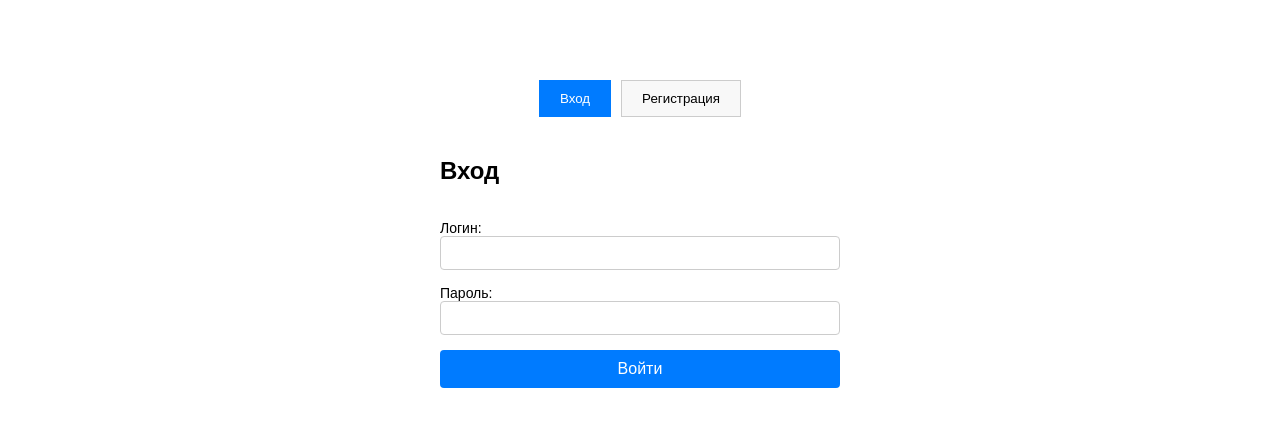
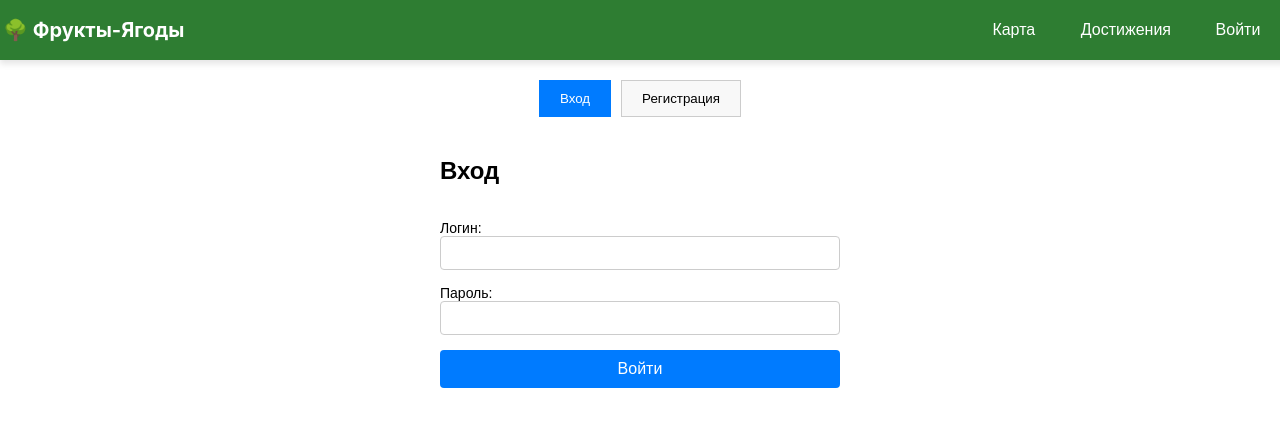
Before and after one commit to gm116/fruitsBerries, a React (Create React App) app in the folder frontend/: page /auth in a window 1280 px wide. Shown: the top 426 px of the page. Built offline with nearby package versions, Linux system fonts and the light colour scheme.

Commit message:
feat: добавил header с кнопками действия

```diff
--- a/frontend/src/App.js
+++ b/frontend/src/App.js
@@ -13,7 +13,7 @@ const App = () => {
     return (
         <Router>
             <div className="App">
-
+                <Header setShowAddTreeForm={setShowAddTreeForm}/>
                 <Routes>
                     <Route path="/auth" element={<AuthPage/>}/>
                     <Route
--- /dev/null
+++ b/frontend/src/components/Header/Header.css
@@ -0,0 +1,76 @@
+.header {
+    position: fixed;
+    top: 0;
+    left: 0;
+    width: 100%;
+    height: 60px;
+    background: #2E7D32;
+    color: white;
+    display: flex;
+    align-items: center;
+    justify-content: space-between;
+    box-shadow: 0 4px 6px rgba(0, 0, 0, 0.1);
+    z-index: 1000;
+    overflow: hidden; /* Фиксируем элементы внутри */
+    padding: 0 3px; /* Добавляем немного отступов */
+}
+
+.logo {
+    font-size: 20px;
+    font-weight: bold;
+    cursor: pointer;
+}
+
+/* Блок с кнопками */
+.nav-links {
+    display: flex;
+    gap: 10px;
+}
+
+/* Общие стили для всех кнопок */
+.nav-links button {
+    background: none;
+    border: none;
+    color: white;
+    font-size: 16px;
+    cursor: pointer;
+    padding: 8px 12px;
+    transition: background 0.3s ease, transform 0.2s ease;
+    white-space: nowrap;
+    text-align: center;
+    min-width: 90px;
+    border-radius: 5px;
+    box-sizing: border-box;
+}
+
+.nav-links button:hover {
+    background: rgba(255, 255, 255, 0.2);
+    transform: scale(1.05);
+}
+
+/* Кнопка выхода */
+.logout-btn {
+    background: #D32F2F;
+}
+
+.logout-btn:hover {
+    background: #B71C1C;
+}
+
+/* Кнопка входа */
+.login-btn {
+    background: #0277BD;
+}
+
+.login-btn:hover {
+    background: #01579B;
+}
+
+/* Кнопка добавления растения */
+.add-plant-btn {
+    background: #FF9800;
+}
+
+.add-plant-btn:hover {
+    background: #F57C00;
+}
--- /dev/null
+++ b/frontend/src/components/Header/Header.jsx
@@ -0,0 +1,42 @@
+import React, { useState, useEffect } from "react";
+import { useNavigate, useLocation } from "react-router-dom";
+import "./Header.css";
+
+const Header = ({ setShowAddTreeForm }) => {
+    const [isAuthenticated, setIsAuthenticated] = useState(!!localStorage.getItem("token"));
+    const navigate = useNavigate();
+    const location = useLocation();
+
+    useEffect(() => {
+        setIsAuthenticated(!!localStorage.getItem("token"));
+    }, [location.pathname]);
+
+    const handleLogout = () => {
+        localStorage.removeItem("token");
+        setIsAuthenticated(false);
+        navigate("/auth");
+    };
+
+    return (
+        <header className="header">
+            <div className="logo" onClick={() => navigate("/")}>🌳 Фрукты-Ягоды</div>
+            <nav className="nav-links">
+                <button onClick={() => navigate("/")}>Карта</button>
+                <button onClick={() => navigate("/achievements")}>Достижения</button>
+                {isAuthenticated ? (
+                    <>
+                        <button onClick={() => navigate("/profile")}>Профиль</button>
+                        <button className="add-plant-btn" onClick={() => setShowAddTreeForm(true)}>
+                            Добавить растение
+                        </button>
+                        <button className="logout-btn" onClick={handleLogout}>Выйти</button>
+                    </>
+                ) : (
+                    <button className="login-btn" onClick={() => navigate("/auth")}>Войти</button>
+                )}
+            </nav>
+        </header>
+    );
+};
+
+export default Header;
```
